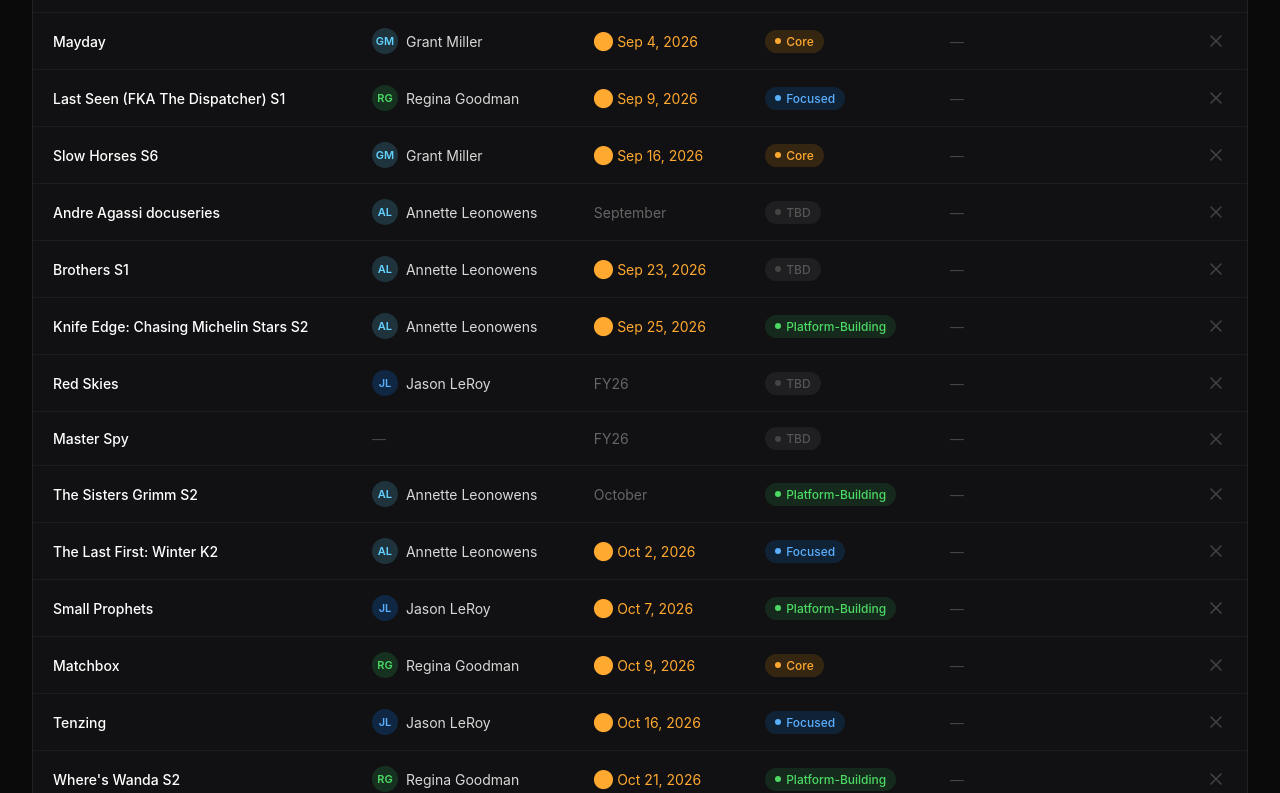
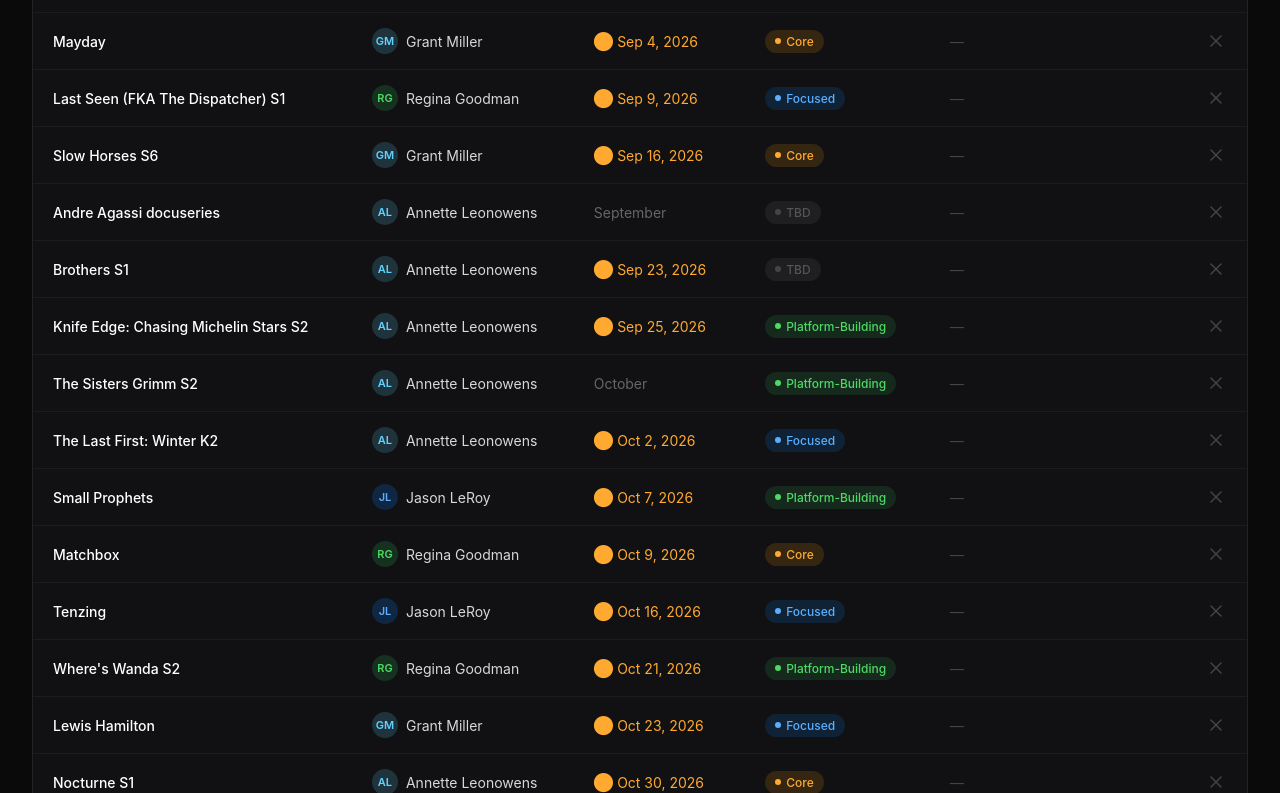
Before and after one commit to jason-leroy-atv/copy-dashboard, a plain HTML site: page index.html in a window 1280 px wide. Shown: the part 1048-1841 px from the top of the page. Drawn offline with Linux system fonts and the light colour scheme.

Commit message:
Remove Red Skies and Master Spy

```diff
--- a/index.html
+++ b/index.html
@@ -315,8 +315,7 @@
     { id: 17, title: "Andre Agassi docuseries",              copyLead: "Annette Leonowens", premiereDate: "September",  priority: "",                  stratLead: "" },
     { id: 18, title: "Brothers S1",                          copyLead: "Annette Leonowens", premiereDate: "2026-09-23", priority: "",                  stratLead: "" },
     { id: 19, title: "Knife Edge: Chasing Michelin Stars S2",copyLead: "Annette Leonowens", premiereDate: "2026-09-25", priority: "Platform-Building", stratLead: "" },
-    { id: 20, title: "Red Skies",                            copyLead: "Jason LeRoy",       premiereDate: "FY26",       priority: "",                  stratLead: "" },
-    { id: 21, title: "Master Spy",                           copyLead: "",                  premiereDate: "FY26",       priority: "",                  stratLead: "" },
+
     { id: 22, title: "The Sisters Grimm S2",                 copyLead: "Annette Leonowens", premiereDate: "October",    priority: "Platform-Building", stratLead: "" },
     { id: 23, title: "The Last First: Winter K2",            copyLead: "Annette Leonowens", premiereDate: "2026-10-02", priority: "Focused",           stratLead: "" },
     { id: 24, title: "Small Prophets",                       copyLead: "Jason LeRoy",       premiereDate: "2026-10-07", priority: "Platform-Building", stratLead: "" },
```
